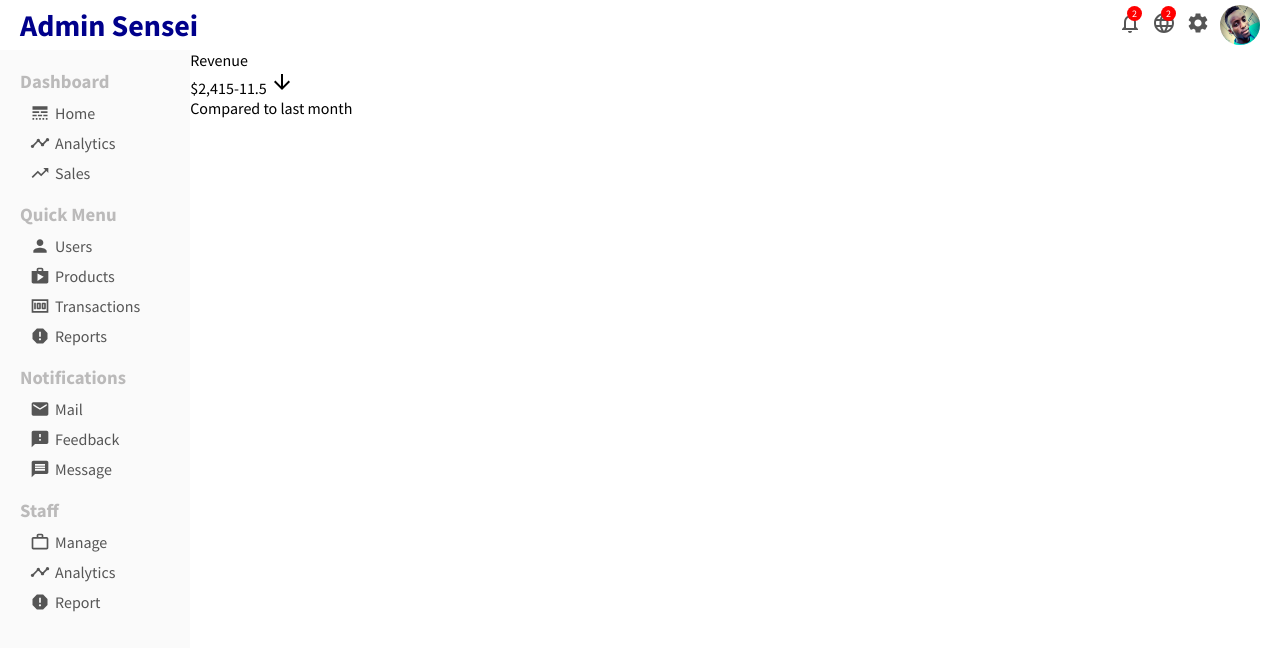
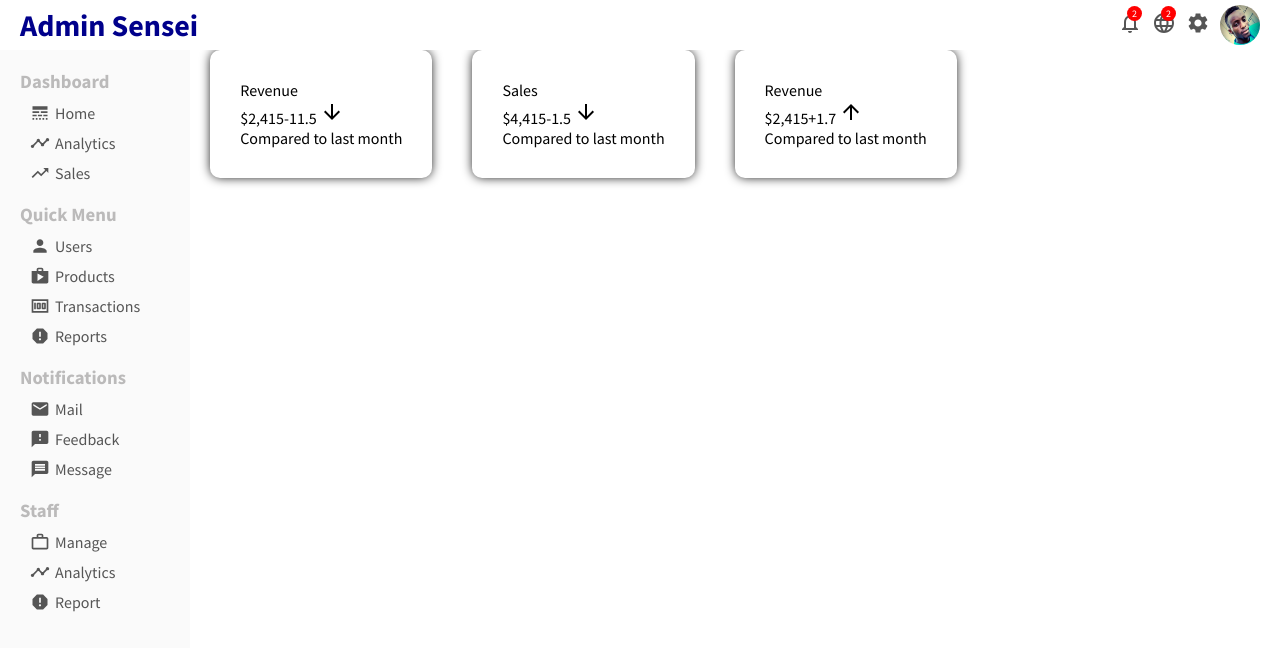
Before and after one commit to R1CKYS3NS31/sensei_admin_app, a React (Create React App) app: page / in a window 1280 px wide. Shown: the top 648 px of the page. Built offline with nearby package versions, Linux system fonts and the light colour scheme.

Commit message:
featured Item commit

```diff
--- a/src/components/featuredInfo/FeaturedInfo.jsx
+++ b/src/components/featuredInfo/FeaturedInfo.jsx
@@ -1,4 +1,4 @@
-import { ArrowDownward } from '@material-ui/icons'
+import { ArrowDownward, ArrowUpward } from '@material-ui/icons'
 import './featuredInfo.css'
 
 export default function FeaturedInfo() {
@@ -16,6 +16,30 @@
             </div>
             <span className="featuredSub"> Compared to last month</span>
         </div>
+        <div className="featuredItem">
+            <span className="featuredTitle">
+                Sales
+            </span>
+            <div className="featuredMoneyContainer">
+                <span className="featuredMoney">$4,415</span>
+                <span className="featuredMoneyRate">
+                    -1.5 <ArrowDownward/>
+                </span>
+            </div>
+            <span className="featuredSub"> Compared to last month</span>
+        </div>
+        <div className="featuredItem">
+            <span className="featuredTitle">
+                Revenue
+            </span>
+            <div className="featuredMoneyContainer">
+                <span className="featuredMoney">$2,415</span>
+                <span className="featuredMoneyRate">
+                    +1.7 <ArrowUpward/>
+                </span>
+            </div>
+            <span className="featuredSub"> Compared to last month</span>
+        </div>
     </div>
   )
 }
--- a/src/components/featuredInfo/featuredInfo.css
+++ b/src/components/featuredInfo/featuredInfo.css
@@ -0,0 +1,15 @@
+.featured{
+    width: 100%;
+    display: flex;
+    justify-content: space-between;
+}
+
+.featuredItem{
+    flex: 1;
+    margin: 0px 20px;
+    padding: 30px;
+    border-radius: 10px;
+    cursor: pointer;
+    -webkit-box-shadow:0px 0px 11px -1px #000000;
+    box-shadow: 0px 0px 11px -1px #000000;
+}
```
